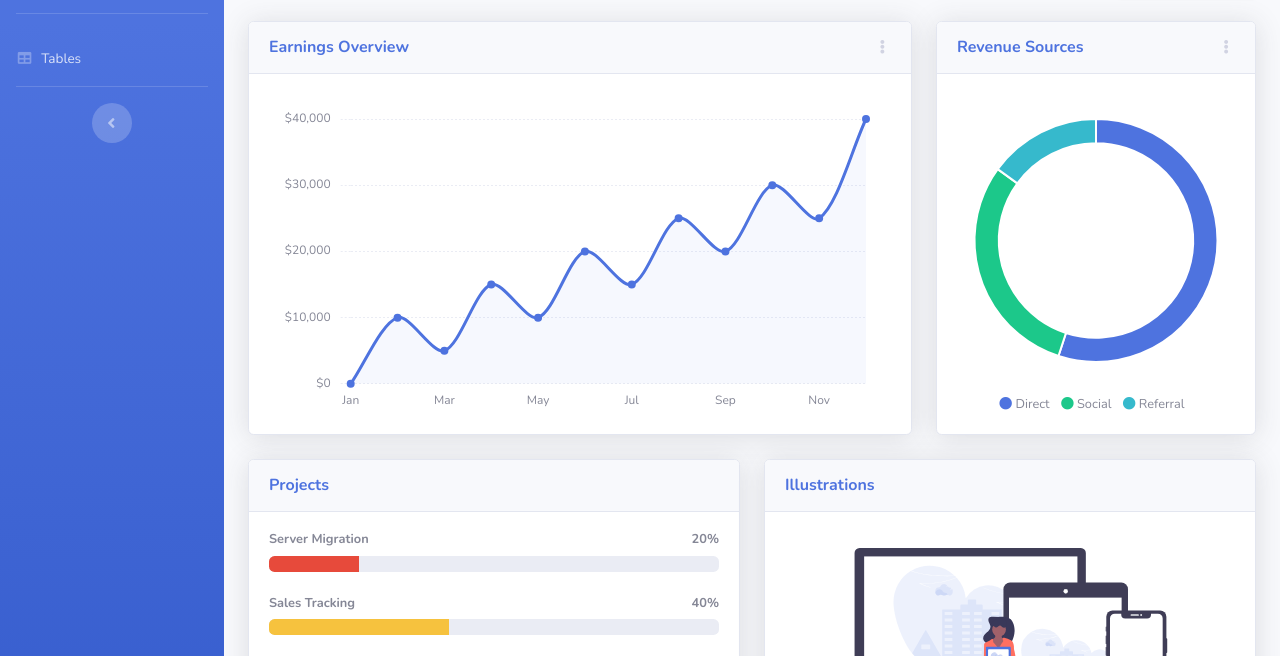
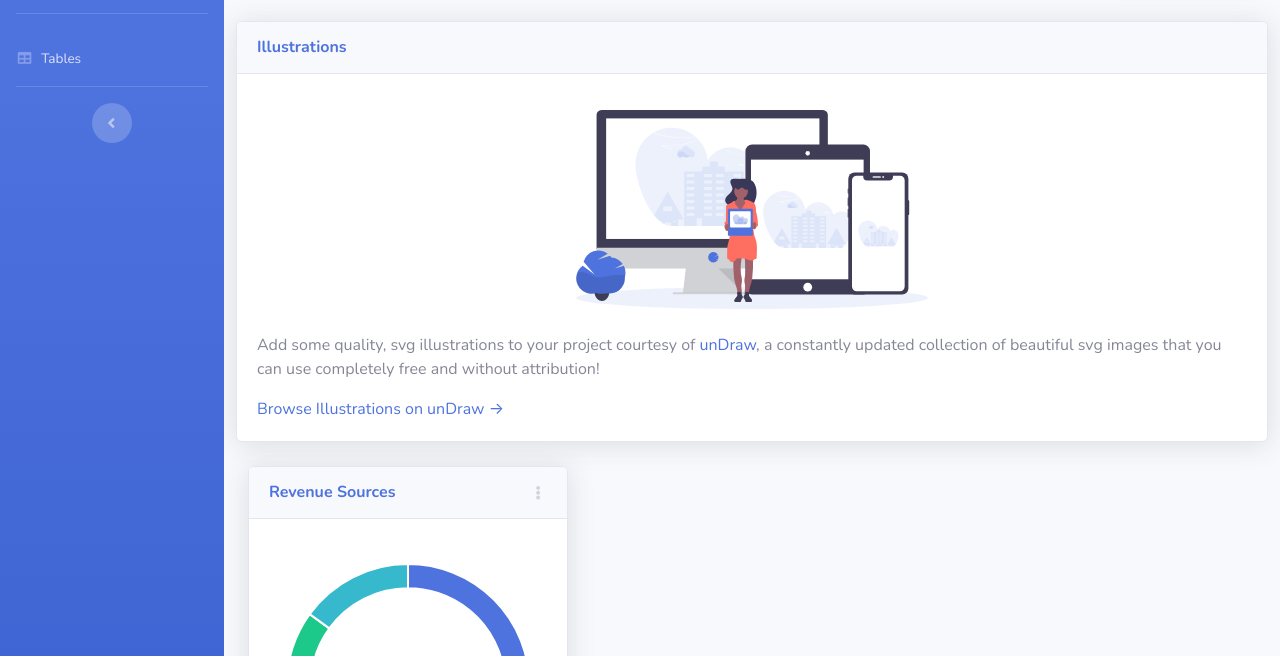
Before and after one commit to alvarosevilla2/hackaton.github.io, a website: page index.html in a window 1280 px wide. Shown: the part 131-787 px from the top of the page. Drawn offline with nearby package versions, Linux system fonts and the light colour scheme; files that its build step writes are made by us from their sources; files whose address does not match are found by name.

Commit message:
Update index.html
Signed-off-by: Alvaro Sevilla Gutiérrez <70824325+alvarosevilla2@users.noreply.github.com>

```diff
--- a/index.html
+++ b/index.html
@@ -301,34 +301,22 @@
                     <div class="row">
 
                         <!-- Area Chart -->
-                        <div class="col-xl-8 col-lg-7">
-                            <div class="card shadow mb-4">
-                                <!-- Card Header - Dropdown -->
-                                <div
-                                    class="card-header py-3 d-flex flex-row align-items-center justify-content-between">
-                                    <h6 class="m-0 font-weight-bold text-primary">Earnings Overview</h6>
-                                    <div class="dropdown no-arrow">
-                                        <a class="dropdown-toggle" href="#" role="button" id="dropdownMenuLink"
-                                            data-toggle="dropdown" aria-haspopup="true" aria-expanded="false">
-                                            <i class="fas fa-ellipsis-v fa-sm fa-fw text-gray-400"></i>
-                                        </a>
-                                        <div class="dropdown-menu dropdown-menu-right shadow animated--fade-in"
-                                            aria-labelledby="dropdownMenuLink">
-                                            <div class="dropdown-header">Dropdown Header:</div>
-                                            <a class="dropdown-item" href="#">Action</a>
-                                            <a class="dropdown-item" href="#">Another action</a>
-                                            <div class="dropdown-divider"></div>
-                                            <a class="dropdown-item" href="#">Something else here</a>
-                                        </div>
+                      <div class="card shadow mb-4">
+                                <div class="card-header py-3">
+                                    <h6 class="m-0 font-weight-bold text-primary">Illustrations</h6>
+                                </div>
+                                <div class="card-body">
+                                    <div class="text-center">
+                                        <img class="img-fluid px-3 px-sm-4 mt-3 mb-4" style="width: 25rem;"
+                                            src="img/undraw_posting_photo.svg" alt="...">
                                     </div>
+                                    <p>Add some quality, svg illustrations to your project courtesy of <a
+                                            target="_blank" rel="nofollow" href="https://undraw.co/">unDraw</a>, a
+                                        constantly updated collection of beautiful svg images that you can use
+                                        completely free and without attribution!</p>
+                                    <a target="_blank" rel="nofollow" href="https://undraw.co/">Browse Illustrations on
+                                        unDraw &rarr;</a>
                                 </div>
-                                <!-- Card Body -->
-                                <div class="card-body">
-                                    <div class="chart-area">
-                                        <canvas id="myAreaChart"></canvas>
-                                    </div>
-                                </div>
-                            </div>
                         </div>
 
                         <!-- Pie Chart -->
```
